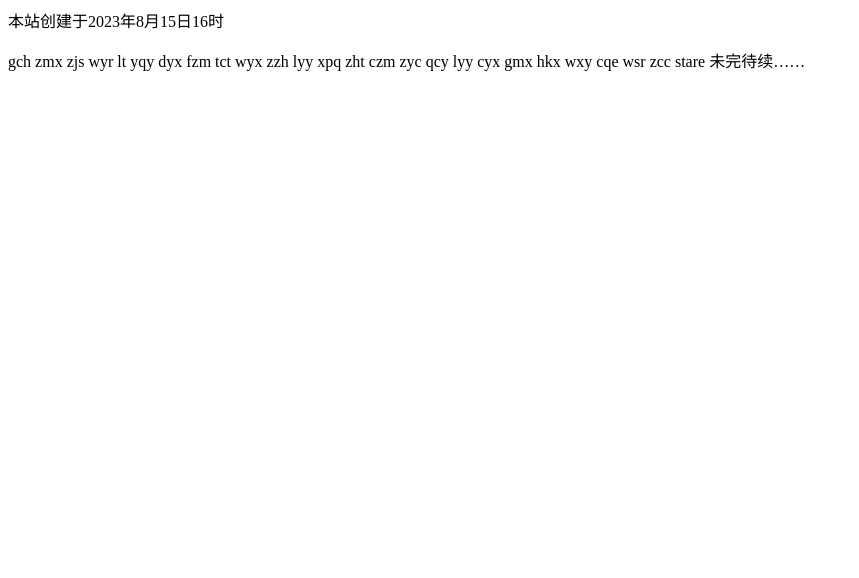
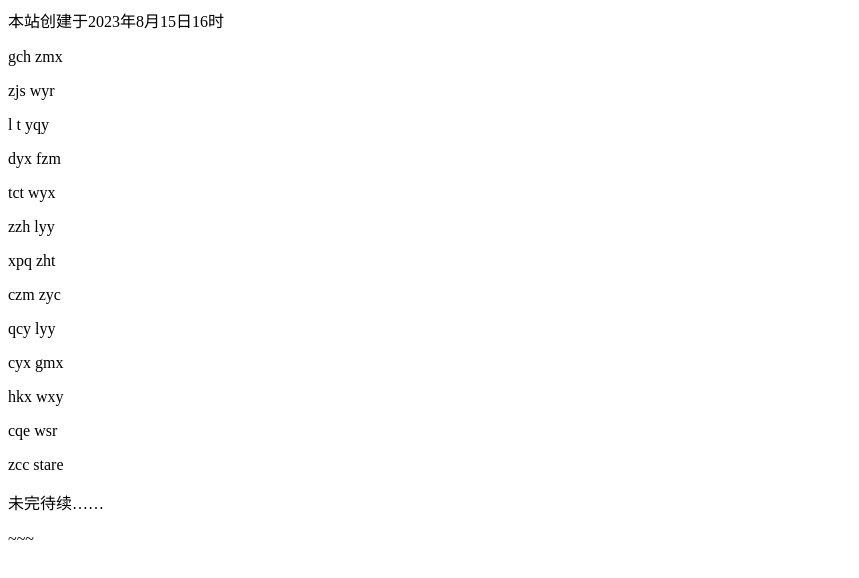
Before and after one commit to starlink24/starlink24.github.io, a plain HTML site: page index.html in a window 1280 px wide. Shown: the whole page, without its empty margins (0-859 px from the left). Drawn offline with Linux system fonts and the light colour scheme.

Commit message:
Update index.html

```diff
--- a/index.html
+++ b/index.html
@@ -1,15 +1,16 @@
 <p>本站创建于2023年8月15日16时</p>
-<p>gch zmx
-zjs wyr
-lt yqy
-dyx fzm
-tct wyx
-zzh lyy
-xpq zht
-czm zyc
-qcy lyy
-cyx gmx
-hkx wxy
-cqe wsr
-zcc stare
-未完待续……</p>
+<p>gch zmx</p>
+<p>zjs wyr</p>
+<p>l t yqy</p>
+<p>dyx fzm</p>
+<p>tct wyx</p>
+<p>zzh lyy</p>
+<p>xpq zht</p>
+<p>czm zyc</p>
+<p>qcy lyy</p>
+<p>cyx gmx</p>
+<p>hkx wxy</p>
+<p>cqe wsr</p>
+<p>zcc stare</p>
+<p>未完待续……</p>
+<p>~~~</p>
```
